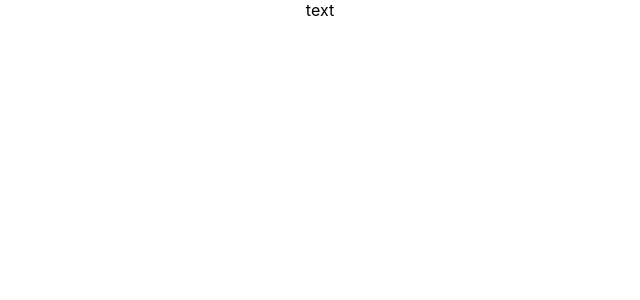
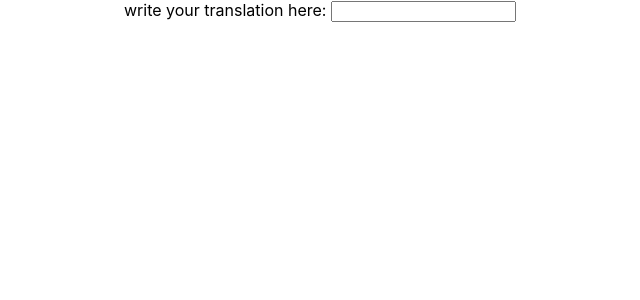
Before and after one commit to gilsh743/bhd15hack, a React (Create React App) app: page /text in a window 1280 px wide. Shown: the top 300 px of the page, without its empty margins (320-960 px from the left). Built offline with nearby package versions, Linux system fonts and the light colour scheme.

Commit message:
add translation input component

```diff
--- a/src/Text/Text.js
+++ b/src/Text/Text.js
@@ -1,12 +1,11 @@
 
 import React from 'react';
+import TranslationInput from './translation-input';
 
 const Text = (props) => {
     return (
-        <div>
-            text
-        </div>
+        <TranslationInput description={"write your translation here: "} />
     );
-}
+};
 
 export default Text;
--- /dev/null
+++ b/src/Text/translation-input.js
@@ -0,0 +1,12 @@
+import React from 'react';
+
+const TranslationInput = (props) => {
+    return (
+        <div>
+            {props.description}
+            <input type='text' name='translation-input'></input>
+        </div>
+    );
+}
+
+export default TranslationInput;
```
